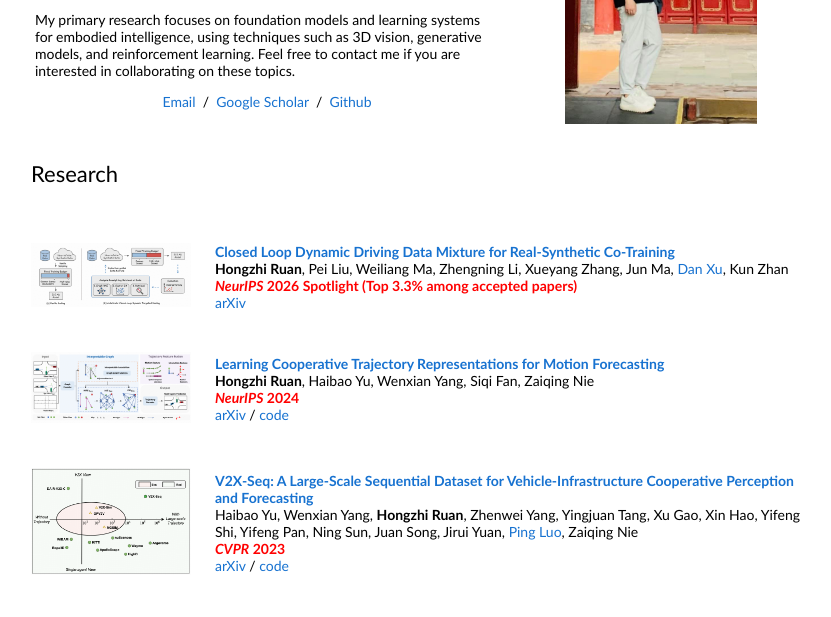
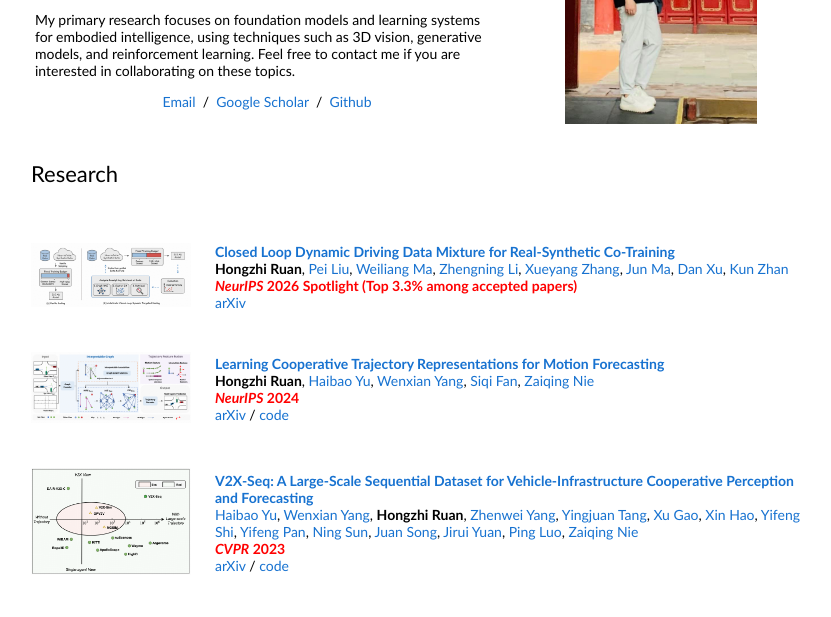
Before and after one commit to HongzhiRuan/Hongzhi.github.io, a plain HTML site: page index.html in a window 1280 px wide. Shown: the part 164-781 px from the top of the page, without its empty margins (225-1056 px from the left). Drawn offline with Linux system fonts and the light colour scheme.

Commit message:
Update homepage

```diff
--- a/index.html
+++ b/index.html
@@ -55,7 +55,7 @@
               <td style="padding:8px;width:80%;vertical-align:middle">
                 <a href="https://arxiv.org/abs/2605.21372"><span class="papertitle">Closed Loop Dynamic Driving Data Mixture for Real-Synthetic Co-Training</span></a>
                 <br>
-                <strong>Hongzhi Ruan</strong>, Pei Liu, Weiliang Ma, Zhengning Li, Xueyang Zhang, Jun Ma, <a href="https://www.danxurgb.net/">Dan Xu</a>, Kun Zhan
+                <strong>Hongzhi Ruan</strong>, <a href="https://scholar.google.com/citations?view_op=search_authors&amp;mauthors=Pei+Liu+HKUST">Pei Liu</a>, <a href="https://scholar.google.com/citations?view_op=search_authors&amp;mauthors=Weiliang+Ma+HKUST">Weiliang Ma</a>, <a href="https://scholar.google.com/citations?view_op=search_authors&amp;mauthors=Zhengning+Li+HKUST">Zhengning Li</a>, <a href="https://scholar.google.com/citations?view_op=search_authors&amp;mauthors=Xueyang+Zhang+HKUST">Xueyang Zhang</a>, <a href="https://scholar.google.com/citations?view_op=search_authors&amp;mauthors=Jun+Ma+HKUST">Jun Ma</a>, <a href="https://www.danxurgb.net/">Dan Xu</a>, <a href="https://scholar.google.com/citations?view_op=search_authors&amp;mauthors=Kun+Zhan+HKUST">Kun Zhan</a>
                 <br>
                 <strong style="color:red;"><em>NeurIPS</em> 2026 Spotlight (Top 3.3% among accepted papers)</strong>
                 <br>
@@ -69,7 +69,7 @@
               <td style="padding:8px;width:80%;vertical-align:middle">
                 <a href="https://arxiv.org/abs/2311.00371"><span class="papertitle">Learning Cooperative Trajectory Representations for Motion Forecasting</span></a>
                 <br>
-                <strong>Hongzhi Ruan</strong>, Haibao Yu, Wenxian Yang, Siqi Fan, Zaiqing Nie
+                <strong>Hongzhi Ruan</strong>, <a href="https://scholar.google.com/citations?user=JW4F5HoAAAAJ&amp;hl=en">Haibao Yu</a>, <a href="https://scholar.google.com/citations?view_op=search_authors&amp;mauthors=Wenxian+Yang+vehicle+infrastructure">Wenxian Yang</a>, <a href="https://leofansq.github.io/">Siqi Fan</a>, <a href="https://scholar.google.com/citations?view_op=search_authors&amp;mauthors=Zaiqing+Nie">Zaiqing Nie</a>
                 <br>
                 <strong style="color:red;"><em>NeurIPS</em> 2024</strong>
                 <br>
@@ -85,7 +85,7 @@
               <td style="padding:8px;width:80%;vertical-align:middle">
                 <a href="https://arxiv.org/abs/2305.05938"><span class="papertitle">V2X-Seq: A Large-Scale Sequential Dataset for Vehicle-Infrastructure Cooperative Perception and Forecasting</span></a>
                 <br>
-                Haibao Yu, Wenxian Yang, <strong>Hongzhi Ruan</strong>, Zhenwei Yang, Yingjuan Tang, Xu Gao, Xin Hao, Yifeng Shi, Yifeng Pan, Ning Sun, Juan Song, Jirui Yuan, <a href="https://luoping.me/">Ping Luo</a>, Zaiqing Nie
+                <a href="https://scholar.google.com/citations?user=JW4F5HoAAAAJ&amp;hl=en">Haibao Yu</a>, <a href="https://scholar.google.com/citations?view_op=search_authors&amp;mauthors=Wenxian+Yang+vehicle+infrastructure">Wenxian Yang</a>, <strong>Hongzhi Ruan</strong>, <a href="https://scholar.google.com/citations?view_op=search_authors&amp;mauthors=Zhenwei+Yang+DAIR-V2X">Zhenwei Yang</a>, <a href="https://scholar.google.com/citations?view_op=search_authors&amp;mauthors=Yingjuan+Tang+DAIR-V2X">Yingjuan Tang</a>, <a href="https://scholar.google.com/citations?view_op=search_authors&amp;mauthors=Xu+Gao+DAIR-V2X">Xu Gao</a>, <a href="https://scholar.google.com/citations?view_op=search_authors&amp;mauthors=Xin+Hao+DAIR-V2X">Xin Hao</a>, <a href="https://scholar.google.com/citations?view_op=search_authors&amp;mauthors=Yifeng+Shi+DAIR-V2X">Yifeng Shi</a>, <a href="https://scholar.google.com/citations?view_op=search_authors&amp;mauthors=Yifeng+Pan+DAIR-V2X">Yifeng Pan</a>, <a href="https://scholar.google.com/citations?view_op=search_authors&amp;mauthors=Ning+Sun+DAIR-V2X">Ning Sun</a>, <a href="https://scholar.google.com/citations?view_op=search_authors&amp;mauthors=Juan+Song+DAIR-V2X">Juan Song</a>, <a href="https://scholar.google.com/citations?view_op=search_authors&amp;mauthors=Jirui+Yuan+DAIR-V2X">Jirui Yuan</a>, <a href="https://luoping.me/">Ping Luo</a>, <a href="https://scholar.google.com/citations?view_op=search_authors&amp;mauthors=Zaiqing+Nie">Zaiqing Nie</a>
                 <br>
                 <strong style="color:red;"><em>CVPR</em> 2023</strong>
                 <br>
```
